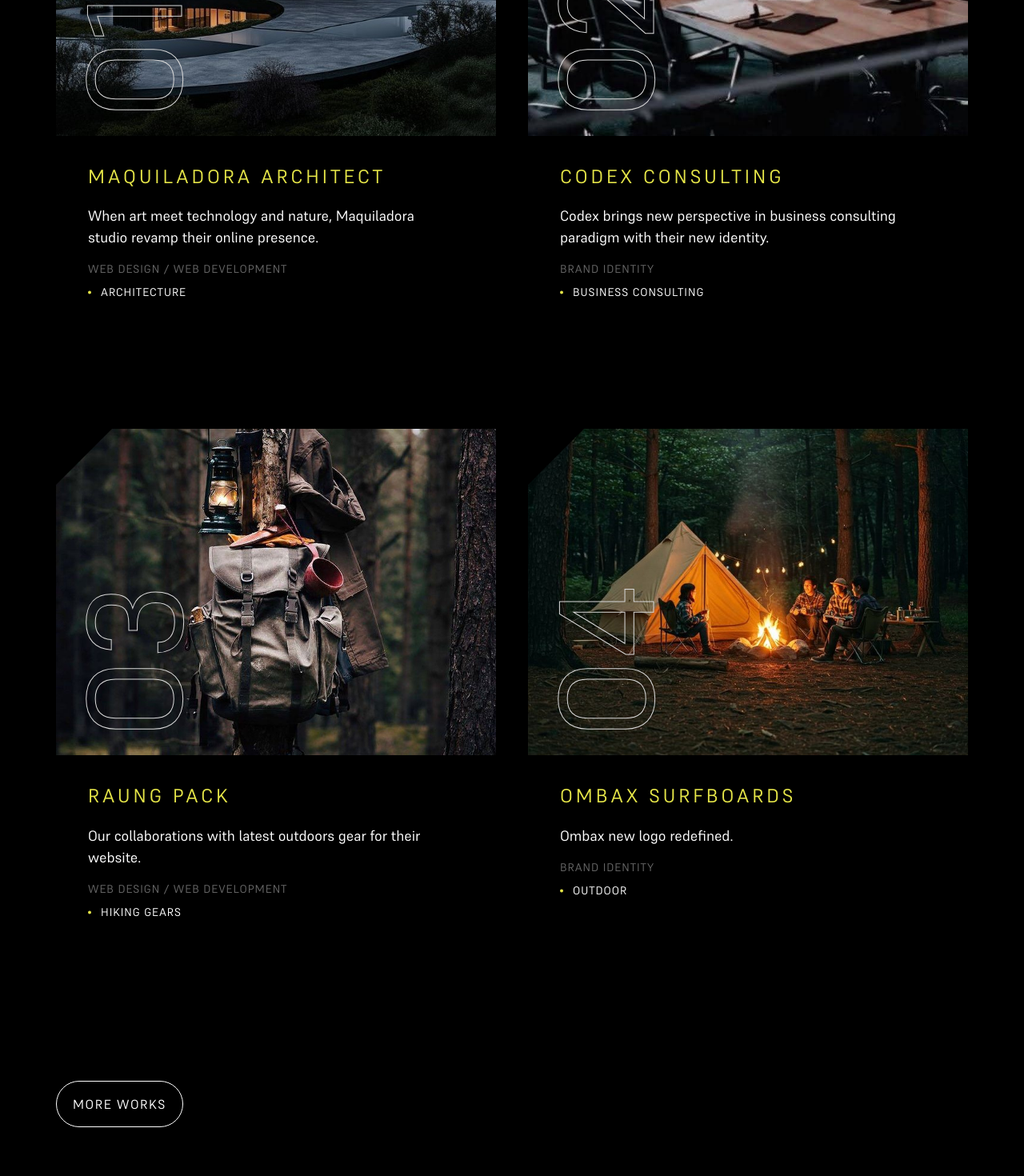
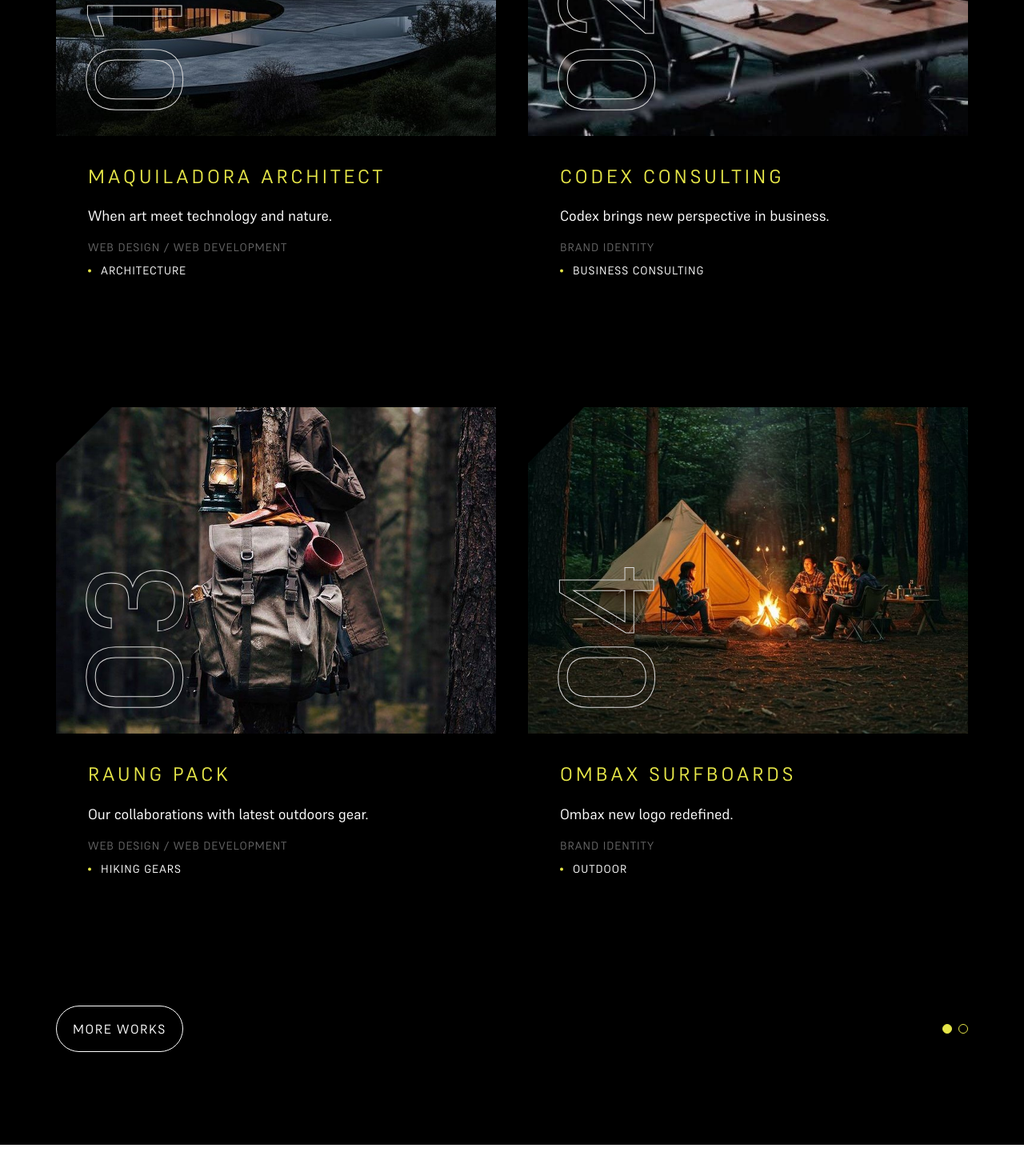
Before and after one commit to mosikkaa/NextProject, a Next.js app in the folder my-app/: page / in a window 1280 px wide. Shown: the part 2135-3605 px from the top of the page at 80% size. After the commit the page ends 3566 px from the top, so only its background shows below. Built offline with nearby package versions, Linux system fonts and the light colour scheme.

Commit message:
feature/NR-2
added pagination

```diff
--- a/my-app/app/components/molecules/LatestProjects/LatestProjects.tsx
+++ b/my-app/app/components/molecules/LatestProjects/LatestProjects.tsx
@@ -15,13 +15,20 @@ import { useState } from 'react'
 
 const LatestProjects = () => {
     const [showMore, setShowMore] = useState(false);
+    const [page, setPage] = useState(0);
 
-    const extraProjects = [
-        { img: architecture2, num: "05", title: 'MAQUILADORA ARCHITECT', description: 'When art meet technology and nature, Maquiladora studio revamp their online presence.', type: 'WEB DESIGN', section: 'ARCHITECTURE' },
-        { img: businessConsulting2, num: "06", title: 'CODEX CONSULTING', description: 'Codex brings new perspective in business consulting paradigm with their new identity.', type: 'BRAND IDENTITY', section: 'BUSINESS' },
-        { img: hikingGears2, num: "07", title: 'RAUNG PACK', description: 'Our collaborations with latest outdoors gear for their website.', type: 'WEB DESIGN / WEB DEVELOPMENT', section: 'HIKING GEARS' },
+    const allProjects = [
+        { img: architecture, num: "01", title: 'MAQUILADORA ARCHITECT', description: 'When art meet technology and nature.', type: 'WEB DESIGN / WEB DEVELOPMENT', section: 'ARCHITECTURE' },
+        { img: businessConsulting, num: "02", title: 'CODEX CONSULTING', description: 'Codex brings new perspective in business.', type: 'BRAND IDENTITY', section: 'BUSINESS CONSULTING' },
+        { img: hikingGears, num: "03", title: 'RAUNG PACK', description: 'Our collaborations with latest outdoors gear.', type: 'WEB DESIGN / WEB DEVELOPMENT', section: 'HIKING GEARS' },
+        { img: outdoor, num: "04", title: 'OMBAX SURFBOARDS', description: 'Ombax new logo redefined.', type: 'BRAND IDENTITY', section: 'OUTDOOR' },
+        { img: architecture2, num: "05", title: 'MAQUILADORA ARCHITECT', description: 'When art meet technology and nature.', type: 'WEB DESIGN', section: 'ARCHITECTURE' },
+        { img: businessConsulting2, num: "06", title: 'CODEX CONSULTING', description: 'Codex brings new perspective.', type: 'BRAND IDENTITY', section: 'BUSINESS' },
+        { img: hikingGears2, num: "07", title: 'RAUNG PACK', description: 'Latest outdoors gear for their website.', type: 'WEB DESIGN / WEB DEVELOPMENT', section: 'HIKING GEARS' },
         { img: outdoor2, num: "08", title: 'OMBAX SURFBOARDS', description: 'Ombax new logo redefined.', type: 'BRAND IDENTITY', section: 'OUTDOOR' }
     ];
+
+    const paginatedProjects = allProjects.slice(page * 4, (page * 4) + 4);
 
     return (
         <div className='select-none bg-black flex flex-col items-start lg:items-center pl-6 lg:pl-0 justify-center gap-20 w-full'>
@@ -31,67 +38,64 @@ const LatestProjects = () => {
             </div>
 
             <div className='w-full lg:pl-0 lg:w-285'>
-                <p className='mb-30.25 tracking-wider [text-shadow:-1px_-1px_0_#666666,1px_-1px_0_#666666,-1px_1px_0_#666666,1px_1px_0_#666666,0_-1px_0_#666666,0_1px_0_#666666,-1px_0_0_#666666,1px_0_0_#666666] leading-[100%] w-97.5 lg:w-130 font-bold text-[56px] lg:text-[64px]'>LATEST <span className='text-shadow-none line-through decoration-3 text-[#E5E548] [-webkit-text-stroke:0px]'><span className='text-black'>sss</span>PROJECTS</span></p>
+                <p className='mb-30.25 tracking-wider [text-shadow:-1px_-1px_0_#666666,1px_-1px_0_#666666,-1px_1px_0_#666666,1px_1px_0_#666666,0_-1px_0_#666666,0_1px_0_#666666,-1px_0_0_#666666,1px_0_0_#666666] leading-[100%] w-97.5 lg:w-130 font-bold text-[56px] lg:text-[64px]'>
+                    LATEST <span className='text-shadow-none line-through decoration-3 text-[#E5E548] [-webkit-text-stroke:0px]'><span className='text-black'>sss</span>PROJECTS</span>
+                </p>
 
-                <div className='mb-6 lg:mb-0 flex lg:flex-wrap lg:justify-between gap-6 lg:gap-10 overflow-x-auto lg:overflow-visible [&::-webkit-scrollbar]:h-1.5 [&::-webkit-scrollbar-track]:bg-zinc-900 [&::-webkit-scrollbar-track]:border-y [&::-webkit-scrollbar-track]:bg-clip-padding [&::-webkit-scrollbar-thumb]:bg-white'>
-                    <ProjectCard
-                        img={architecture}
-                        num={"01"}
-                        title='MAQUILADORA ARCHITECT'
-                        description='When art meet technology and nature, Maquiladora studio revamp their online presence.'
-                        type='WEB DESIGN / WEB DEVELOPMENT'
-                        section='ARCHITECTURE'
-                    />
-                    <ProjectCard
-                        img={businessConsulting}
-                        num={"02"}
-                        title='CODEX CONSULTING'
-                        description='Codex brings new perspective in business consulting paradigm with their new identity.'
-                        type='BRAND IDENTITY'
-                        section='BUSINESS CONSULTING'
-                    />
-                    <ProjectCard
-                        img={hikingGears}
-                        num={"03"}
-                        title='RAUNG PACK'
-                        description='Our collaborations with latest outdoors gear for their website.'
-                        type='WEB DESIGN / WEB DEVELOPMENT'
-                        section='HIKING GEARS'
-                    />
-                    <ProjectCard
-                        img={outdoor}
-                        num={"04"}
-                        title='OMBAX SURFBOARDS'
-                        description='Ombax new logo redefined.'
-                        type='BRAND IDENTITY'
-                        section='OUTDOOR'
-                    />
-
-                    <div className="flex gap-6 lg:hidden">
-                        {extraProjects.map((p, i) => (
+                <div className='mb-6 lg:hidden flex gap-6 overflow-x-auto [&::-webkit-scrollbar]:h-1.5 [&::-webkit-scrollbar-track]:bg-zinc-900 [&::-webkit-scrollbar-thumb]:bg-white'>
+                    {allProjects.map((p, i) => (
                         <ProjectCard key={i} {...p} />
                     ))}
                 </div>
 
-                    <div className="hidden lg:block">
+                <div className='hidden lg:block w-full'>
+                    <div className="overflow-hidden">
+                        <AnimatePresence mode="wait">
+                            <motion.div
+                                key={page}
+                                initial={{ opacity: 0, x: 40 }}
+                                animate={{ opacity: 1, x: 0 }}
+                                exit={{ opacity: 0, x: -40 }}
+                                transition={{ duration: 0.4, ease: "easeOut" }}
+                                className='flex flex-wrap justify-between gap-10 mb-10'
+                            >
+                                {(showMore ? allProjects.slice(0, 4) : paginatedProjects).map((p, i) => (
+                                    <ProjectCard key={i} {...p} />
+                                ))}
+                            </motion.div>
+                        </AnimatePresence>
+                    </div>
+
                     <AnimatePresence>
                         {showMore && (
                             <motion.div
                                 initial={{ opacity: 0, height: 0 }}
                                 animate={{ opacity: 1, height: 'auto' }}
                                 exit={{ opacity: 0, height: 0 }}
-                                    className="flex flex-wrap justify-between gap-6 w-full overflow-hidden"
+                                transition={{ duration: 0.5, ease: "easeInOut" }}
+                                className="overflow-hidden"
                             >
-                                    {extraProjects.map((p, i) => (
+                                <div className='flex flex-wrap justify-between gap-10 mb-10'>
+                                    {allProjects.slice(4, 8).map((p, i) => (
                                         <ProjectCard key={i} {...p} />
                                     ))}
+                                </div>
                             </motion.div>
                         )}
                     </AnimatePresence>
+
+                    <div className='flex mb-29 w-full items-center justify-between'>
+                        <Button buttonText={showMore ? 'SHOW LESS' : 'MORE WORKS'} onClick={() => { setShowMore(!showMore); }} />
+
+                        {!showMore && (
+                            <div className="flex items-center gap-2">
+                                {[0, 1].map((p) => (
+                                    <button key={p} onClick={() => setPage(p)} className={`cursor-pointer w-3 h-3 rounded-full border transition-all duration-300 ${page === p
+                                        ? 'bg-[#E5E548] border-[#E5E548]'
+                                        : 'border-[#E5E548]'}`} />
+                                ))}
                             </div>
-
-                    <div className='hidden lg:block mb-29 w-full'>
-                        <Button buttonText={showMore ? 'SHOW LESS' : 'MORE WORKS'} onClick={() => setShowMore(prev => !prev)} />
+                        )}
                     </div>
                 </div>
             </div>
--- a/my-app/app/components/organisms/Home/Home.tsx
+++ b/my-app/app/components/organisms/Home/Home.tsx
@@ -7,10 +7,10 @@ import LeftMenu from "@/app/components/atoms/LeftMenu/LeftMenu";
 const Home = () => {
     return (
         <div className='flex flex-col items-center'>
-            <LeftMenu/>
-            <Nav/>
-            <Land/>
-            <LatestProjects></LatestProjects>
+            <LeftMenu />
+            <Nav />
+            <Land />
+            <LatestProjects />
         </div>
     )
 }
```
Lines whose indentation alone changed are shown as unchanged.
